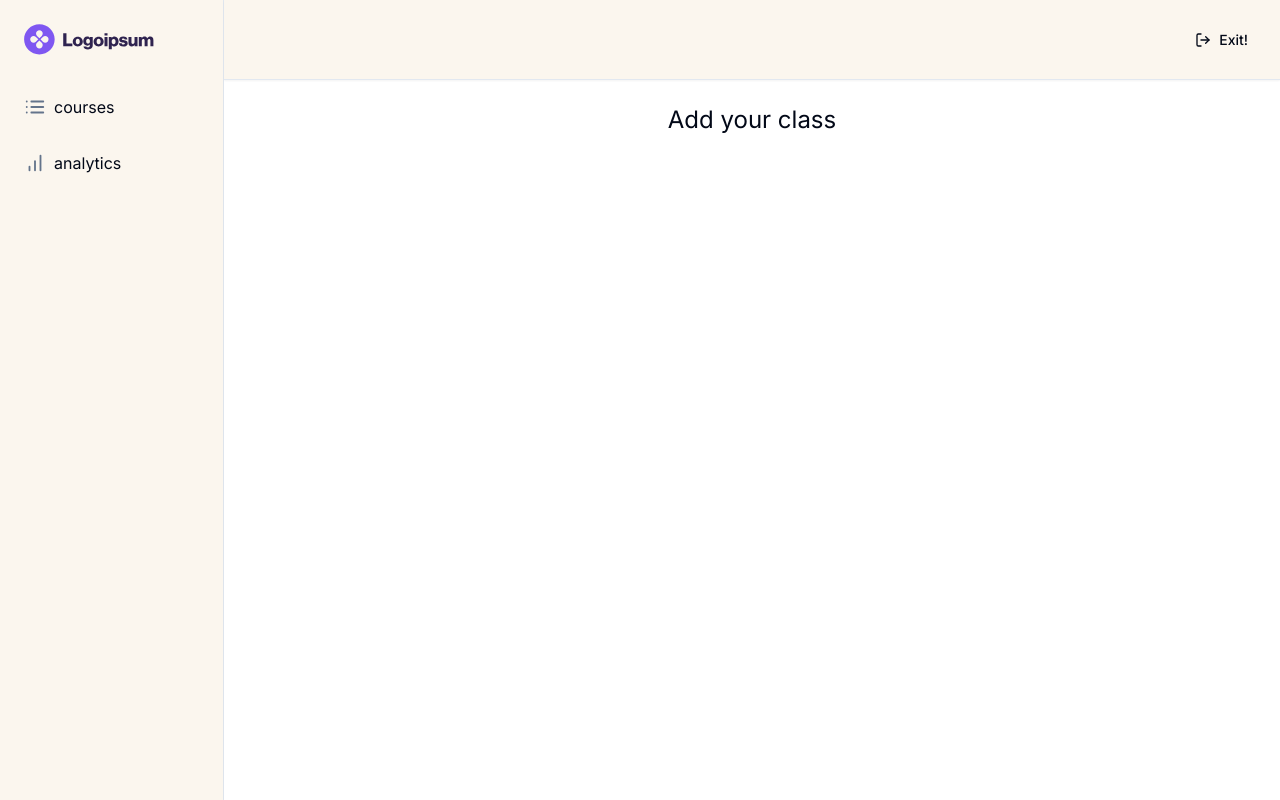
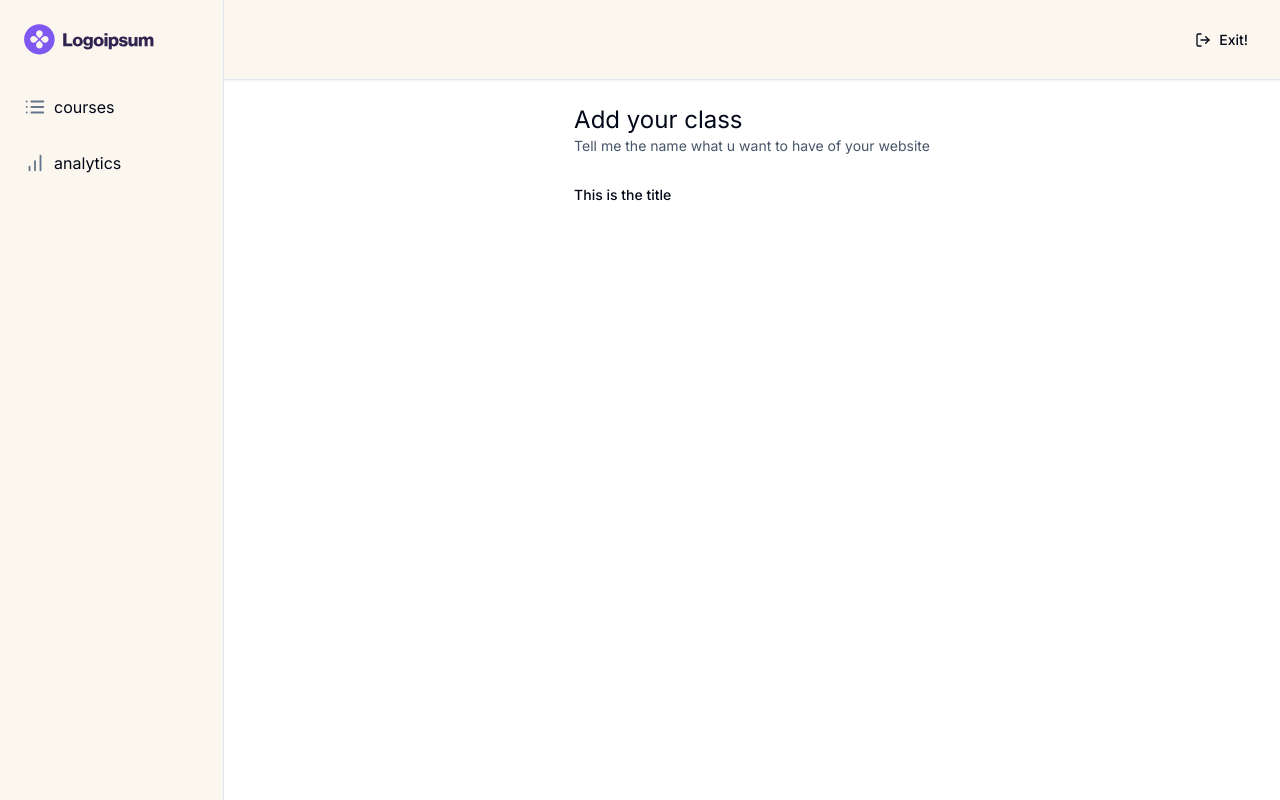
Before and after one commit to Helloflixofficial/OEPlatform, a Next.js app: page /teacher/create in a window 1280 px wide. Built offline with nearby package versions, Linux system fonts and the light colour scheme.

Commit message:
seven S.U.C

```diff
--- a/app/(dashboard)/(routes)/teacher/create/page.tsx
+++ b/app/(dashboard)/(routes)/teacher/create/page.tsx
@@ -11,9 +11,11 @@ import {
   FormField,
   FormMessage,
   FormLabel,
+  FormItem,
 } from "@/components/ui/form";
 import { Input } from "@/components/ui/input";
 import axios from "axios";
+
 const formSchema = z.object({
   title: z.string().min(1, {
     message: "Title is Required",
@@ -28,15 +30,38 @@ const create = () => {
     },
   });
 
-  const {isSubmitting,isValid } = form.formState;
-  const onSubmit   = (values: z.infer<typeof formSchema>) =>{
-    console.log(values)
-  }
+  const { isSubmitting, isValid } = form.formState;
+  const onSubmit = (values: z.infer<typeof formSchema>) => {
+    console.log(values);
+  };
 
-  return <div className="max-w-5xl mx-auto flex md:items-center md:justify-center h-full p-6">
-    <div>
+  return (
+    <div className="max-w-5xl mx-auto flex md:items-center md:justify-center h-full p-6">
+      <div>
         <h1 className="text-2xl"> Add your class</h1>
+        <p className="text-sm text-slate-600">
+          Tell me the name what u want to have of your website
+        </p>
+        <Form {...form}>
+          <form
+            onSubmit={form.handleSubmit(onSubmit)}
+            className="space-y-8 mt-8"
+          >
+            <FormField
+              control={form.control}
+              name="title"
+              render={({ field }) => (
+                <FormItem>
+                  <FormLabel>
+                    <h1>This is the title</h1>
+                  </FormLabel>
+                </FormItem>
+              )}
+            ></FormField>
+          </form>
+        </Form>
+      </div>
     </div>
-  </div>;
+  );
 };
 export default create;
```
